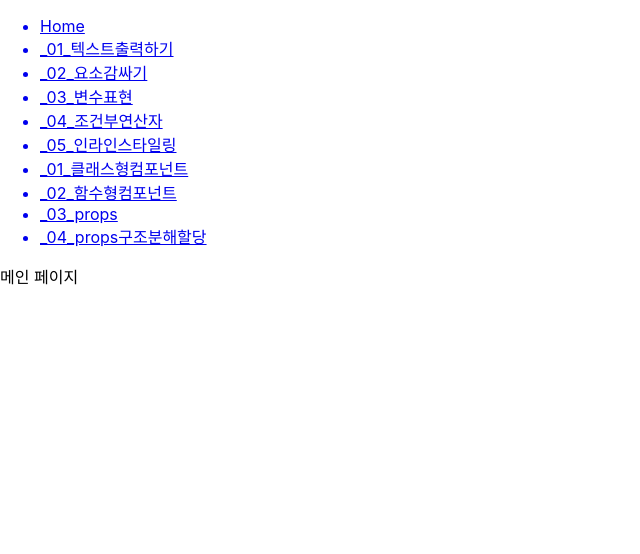
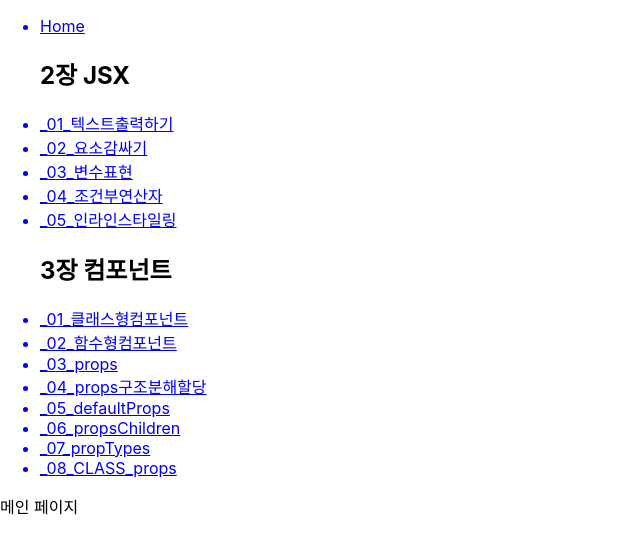
Before and after one commit to shreder0804/the-art-of-react, a React (Create React App) app: page / in a window 1280 px wide. Shown: the top 554 px of the page, without its empty margins (0-640 px from the left). Built offline with nearby package versions, Linux system fonts and the light colour scheme; the HTML template or start-up script is replaced by a standard one.

Commit message:
3장 컴포넌트 : 5~8 예제 추가

```diff
--- a/src/App.js
+++ b/src/App.js
@@ -10,17 +10,30 @@ import _01_클래스형컴포넌트 from "./example/02_component/_01_클래스
 import _02_함수형컴포넌트 from "./example/02_component/_02_함수형컴포넌트";
 import _03_props from "./example/02_component/_03_props";
 import _04_props구조분해할당 from "./example/02_component/_04_props구조분해할당";
+import _05_defaultProps from "./example/02_component/_05_defaultProps";
+import _06_propsChildren from "./example/02_component/_06_propsChildren";
+import _07_propTypes from "./example/02_component/_07_propTypes";
+import _08_CLASS_props from "./example/02_component/_08_CLASS_props";
 
 function App() {
   const title01 = {
-    describe: "jsx",
+    describe: "2장 JSX",
     name: ["_01_텍스트출력하기", "_02_요소감싸기", "_03_변수표현", "_04_조건부연산자", "_05_인라인스타일링"],
     src: ["print-text", "element-cover", "variable-expression", "conditional-operator", "inline-style"],
   };
   const title02 = {
-    describe: "component",
-    name: ["_01_클래스형컴포넌트", "_02_함수형컴포넌트", "_03_props", "_04_props구조분해할당"],
-    src: ["class-component", "function-component", "props", "props-destruct"],
+    describe: "3장 컴포넌트",
+    name: [
+      "_01_클래스형컴포넌트",
+      "_02_함수형컴포넌트",
+      "_03_props",
+      "_04_props구조분해할당",
+      "_05_defaultProps",
+      "_06_propsChildren",
+      "_07_propTypes",
+      "_08_CLASS_props",
+    ],
+    src: ["class-component", "function-component", "props", "props-destruct", "default-props", "props-children", "proptypes", "props-CLASS"],
   };
 
   return (
@@ -32,6 +45,9 @@ function App() {
               <Link to={`/`}>
                 <li>Home</li>
               </Link>
+            </ul>
+            <ul>
+              <h1>{title01.describe}</h1>
               <Link to={`/${title01.src[0]}`}>
                 <li>{title01.name[0]}</li>
               </Link>
@@ -47,6 +63,9 @@ function App() {
               <Link to={`/${title01.src[4]}`}>
                 <li>{title01.name[4]}</li>
               </Link>
+            </ul>
+            <ul>
+              <h1>{title02.describe}</h1>
               <Link to={`/${title02.src[0]}`}>
                 <li>{title02.name[0]}</li>
               </Link>
@@ -59,20 +78,38 @@ function App() {
               <Link to={`/${title02.src[3]}`}>
                 <li>{title02.name[3]}</li>
               </Link>
+              <Link to={`/${title02.src[4]}`}>
+                <li>{title02.name[4]}</li>
+              </Link>
+              <Link to={`/${title02.src[5]}`}>
+                <li>{title02.name[5]}</li>
+              </Link>
+              <Link to={`/${title02.src[6]}`}>
+                <li>{title02.name[6]}</li>
+              </Link>
+              <Link to={`/${title02.src[7]}`}>
+                <li>{title02.name[7]}</li>
+              </Link>
             </ul>
           </nav>
         </div>
         <Routes>
           <Route exact path="/" element={<Home />} />
+          {/* 2장 JSX */}
           <Route exact path={`/${title01.src[0]}`} element={<_01_텍스트출력하기 />} />
           <Route exact path={`/${title01.src[1]}`} element={<_02_요소감싸기 />} />
           <Route exact path={`/${title01.src[2]}`} element={<_03_변수표현 />} />
           <Route exact path={`/${title01.src[3]}`} element={<_04_조건부연산자 />} />
           <Route exact path={`/${title01.src[4]}`} element={<_05_인라인스타일링 />} />
+          {/* 3장 컴포넌트 */}
           <Route exact path={`/${title02.src[0]}`} element={<_01_클래스형컴포넌트 />} />
           <Route exact path={`/${title02.src[1]}`} element={<_02_함수형컴포넌트 />} />
           <Route exact path={`/${title02.src[2]}`} element={<_03_props name="props 컴포넌트" />} />
           <Route exact path={`/${title02.src[3]}`} element={<_04_props구조분해할당 name="props 구조분해할당 컴포넌트" subject="리액트" />} />
+          <Route exact path={`/${title02.src[4]}`} element={<_05_defaultProps />} />
+          <Route exact path={`/${title02.src[5]}`} element={<_06_propsChildren>칠드런</_06_propsChildren>} />
+          <Route exact path={`/${title02.src[6]}`} element={<_07_propTypes name="문자열" age={12} />} />
+          <Route exact path={`/${title02.src[7]}`} element={<_08_CLASS_props />} />
         </Routes>
       </div>
     </BrowserRouter>
--- /dev/null
+++ b/src/example/02_component/_05_defaultProps.js
@@ -0,0 +1,16 @@
+import React from "react";
+
+const _05_defaultProps = ({ name }) => {
+  return (
+    <>
+      <div style={{ color: "green" }}>defaultProps의 name은 {name}입니다.</div>
+    </>
+  );
+};
+
+// 컴포넌트에 defaultProps를 설정하면 기본으로 보여주는 매개변수를 웹에 보여줌
+_05_defaultProps.defaultProps = {
+  name: "기본 이름",
+};
+
+export default _05_defaultProps;
--- /dev/null
+++ b/src/example/02_component/_06_propsChildren.js
@@ -0,0 +1,12 @@
+import React from "react";
+
+const _06_propsChildren = ({ children }) => {
+  return (
+    <>
+      {/* props.children을 사용하면 컴포넌트 태그 사이의 내용을 보여준다 */}
+      <div>이 컴포넌트의 children은 {children}입니다.</div>
+    </>
+  );
+};
+
+export default _06_propsChildren;
--- /dev/null
+++ b/src/example/02_component/_07_propTypes.js
@@ -0,0 +1,31 @@
+import React from "react";
+import Proptypes from "prop-types";
+
+const _07_propTypes = ({ name, age }) => {
+  return (
+    <>
+      {/* props.children을 사용하면 컴포넌트 태그 사이의 내용을 보여준다 */}
+      <div>Proptypes의 이름은 {name}입니다.</div>
+      <div>나이는 {age}입니다.</div>
+    </>
+  );
+};
+
+{
+  /*
+  propType는 props의 타입을 검증하는 기능이다.
+
+  <사용 방법>
+  1. import로 propType를 불러온다.
+  2. defaultProps와 비슷한 방법으로 사용한다.
+  3. 요소의 타입(string, number...)을 지정해두면 지정된 타입 이외는 브라우저 콘솔창에 에러를 발생시킨다.
+  4. isRequired를 사용하면 props를 제대로 지정하지 않았을 때 에러가 발생한다.
+*/
+}
+
+_07_propTypes.propTypes = {
+  name: Proptypes.string,
+  age: Proptypes.number.isRequired,
+};
+
+export default _07_propTypes;
--- /dev/null
+++ b/src/example/02_component/_08_CLASS_props.js
@@ -0,0 +1,31 @@
+// props 구현(클래스형 컴포넌트)
+import React, { Component } from "react";
+import Proptypes from "prop-types";
+import "./css/_08_CLASS_props.css";
+
+class _08_CLASS_props extends Component {
+  render() {
+    const { name, age } = this.props;
+
+    return (
+      <>
+        {/* props.children을 사용하면 컴포넌트 태그 사이의 내용을 보여준다 */}
+        <div className="title">클래스형 컴포넌트입니다.</div>
+        <div className="username">Proptypes의 이름은 {name}입니다.</div>
+        <div className="userage">나이는 {age}입니다.</div>
+      </>
+    );
+  }
+}
+
+_08_CLASS_props.defaultProps = {
+  name: "기본 이름",
+  age: 15,
+};
+
+_08_CLASS_props.propTypes = {
+  name: Proptypes.string,
+  age: Proptypes.number.isRequired,
+};
+
+export default _08_CLASS_props;
--- /dev/null
+++ b/src/example/02_component/css/_08_CLASS_props.css
@@ -0,0 +1,11 @@
+.title {
+  color: red;
+}
+
+.username {
+  color: blueviolet;
+}
+
+.userage {
+  color: chocolate;
+}
```
